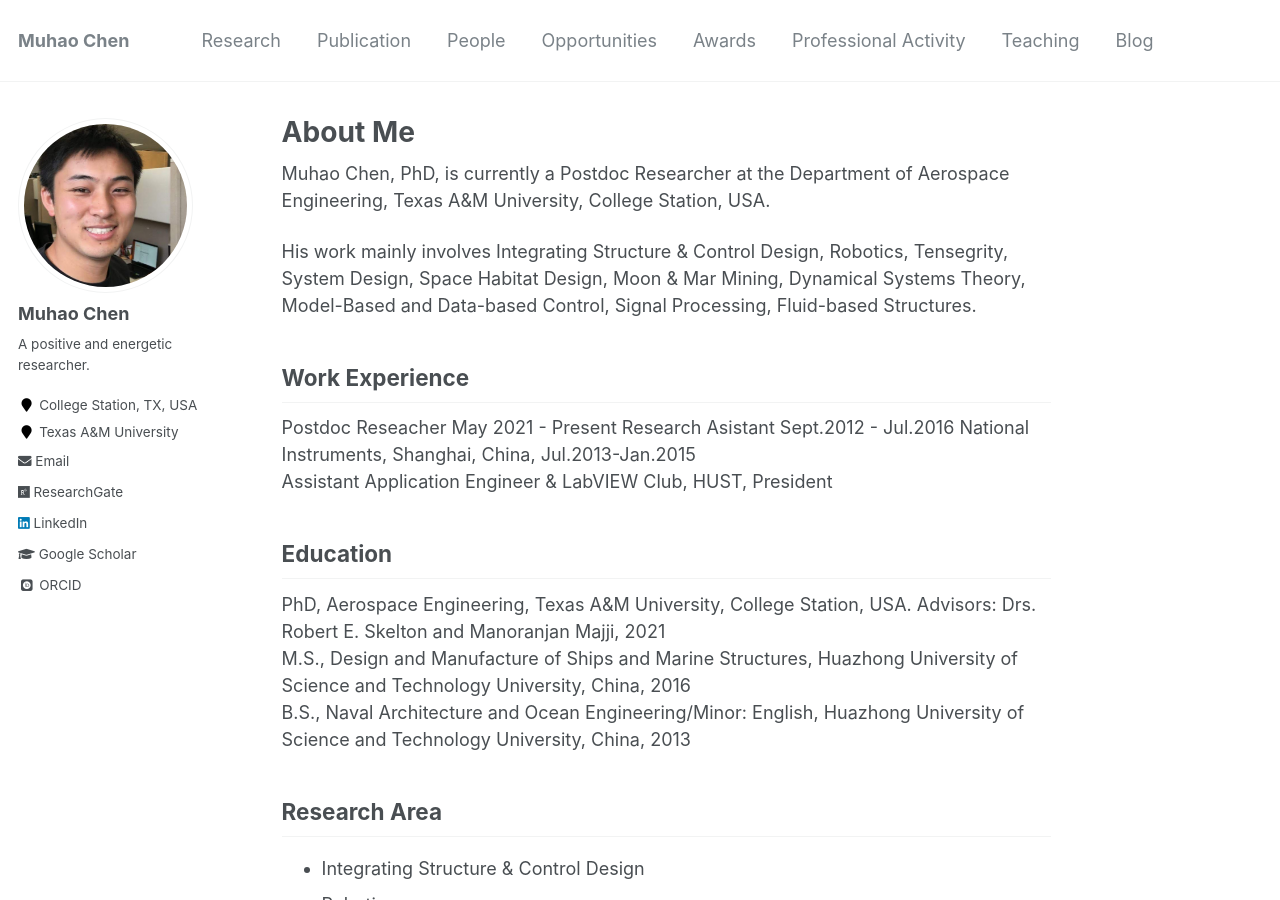
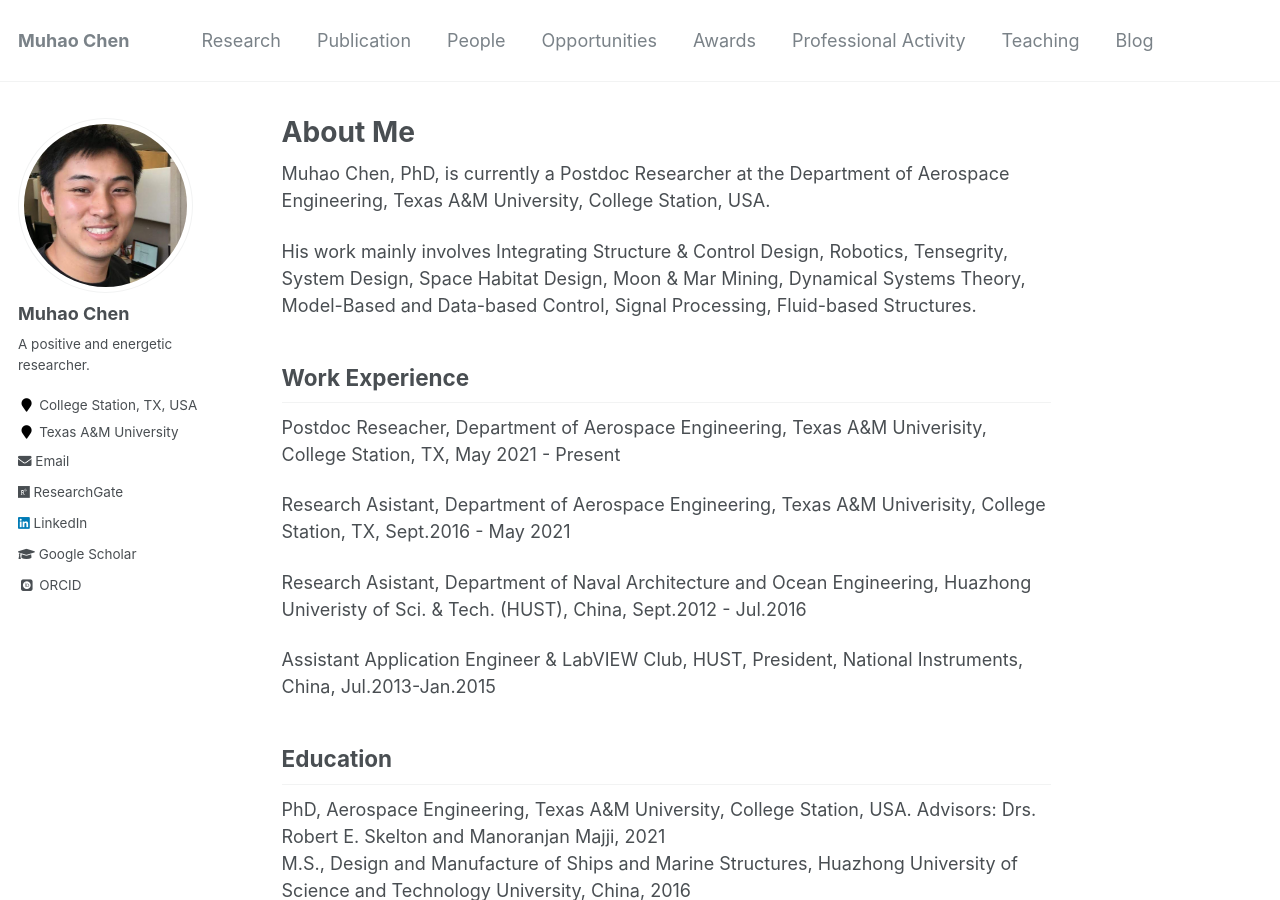
Before and after one commit to Muhao-Chen/muhao-chen.github.io, a Jekyll site: the page built from _pages/about.md, in a window 1280 px wide and 900 px high. Built offline with Jekyll 4.4.1, drawn with Linux system fonts in a browser that asks for light colours; some web fonts are replaced.

Commit message:
Update about.md

```diff
--- a/_pages/about.md
+++ b/_pages/about.md
@@ -15,12 +15,14 @@ His work mainly involves Integrating Structure & Control Design, Robotics, Tense
 
 ## Work Experience
 
-Postdoc Reseacher
-May 2021 - Present
-Research Asistant
-Sept.2012 - Jul.2016
-National Instruments, Shanghai, China, Jul.2013-Jan.2015
-Assistant Application Engineer & LabVIEW Club, HUST, President
+Postdoc Reseacher, Department of Aerospace Engineering, Texas A&M Univerisity, College Station, TX, May 2021 - Present
+
+Research Asistant, Department of Aerospace Engineering, Texas A&M Univerisity, College Station, TX, Sept.2016 - May 2021
+
+Research Asistant, Department of Naval Architecture and Ocean Engineering, Huazhong Univeristy of Sci. & Tech. (HUST), China, Sept.2012 - Jul.2016
+
+Assistant Application Engineer & LabVIEW Club, HUST, President, National Instruments, China, Jul.2013-Jan.2015
+
 
 ## Education
 
```
